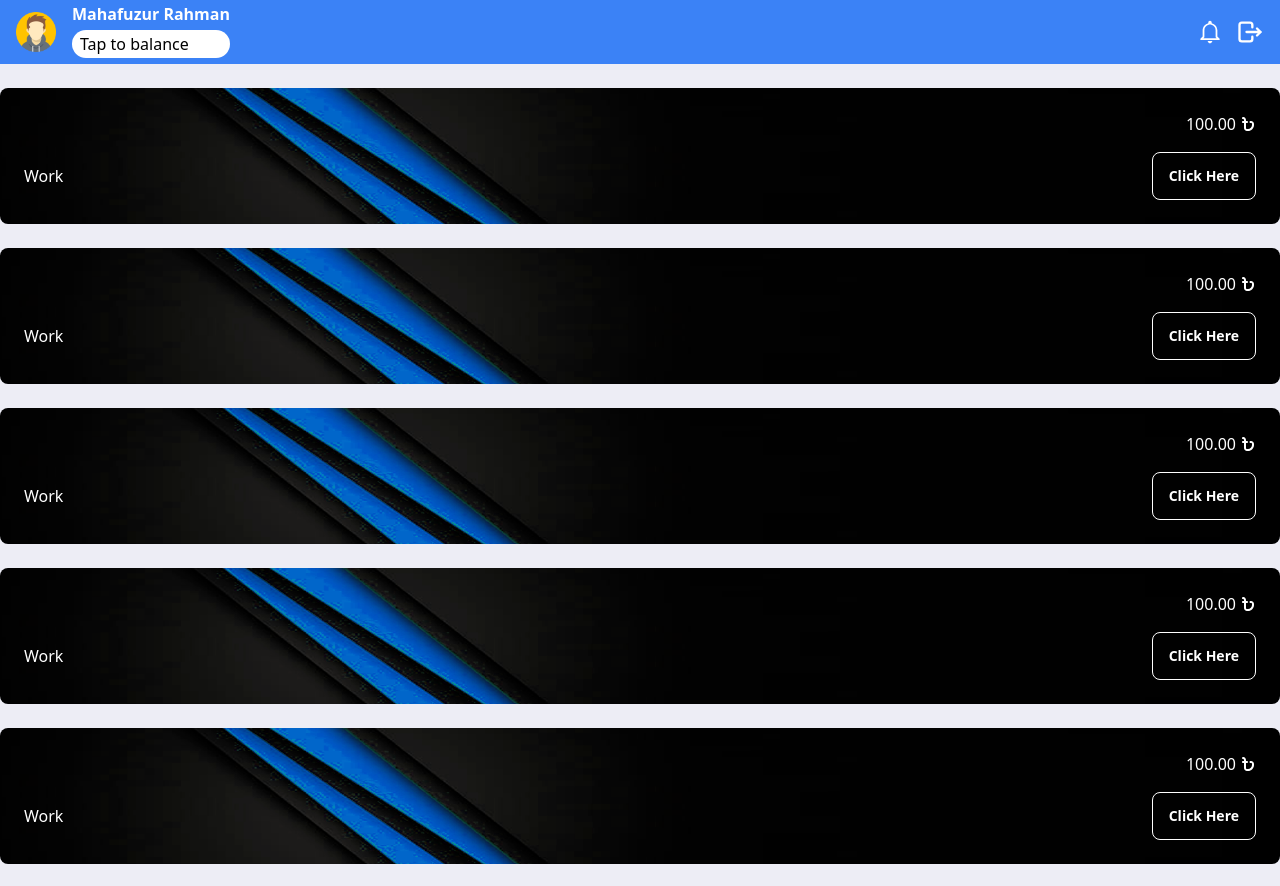
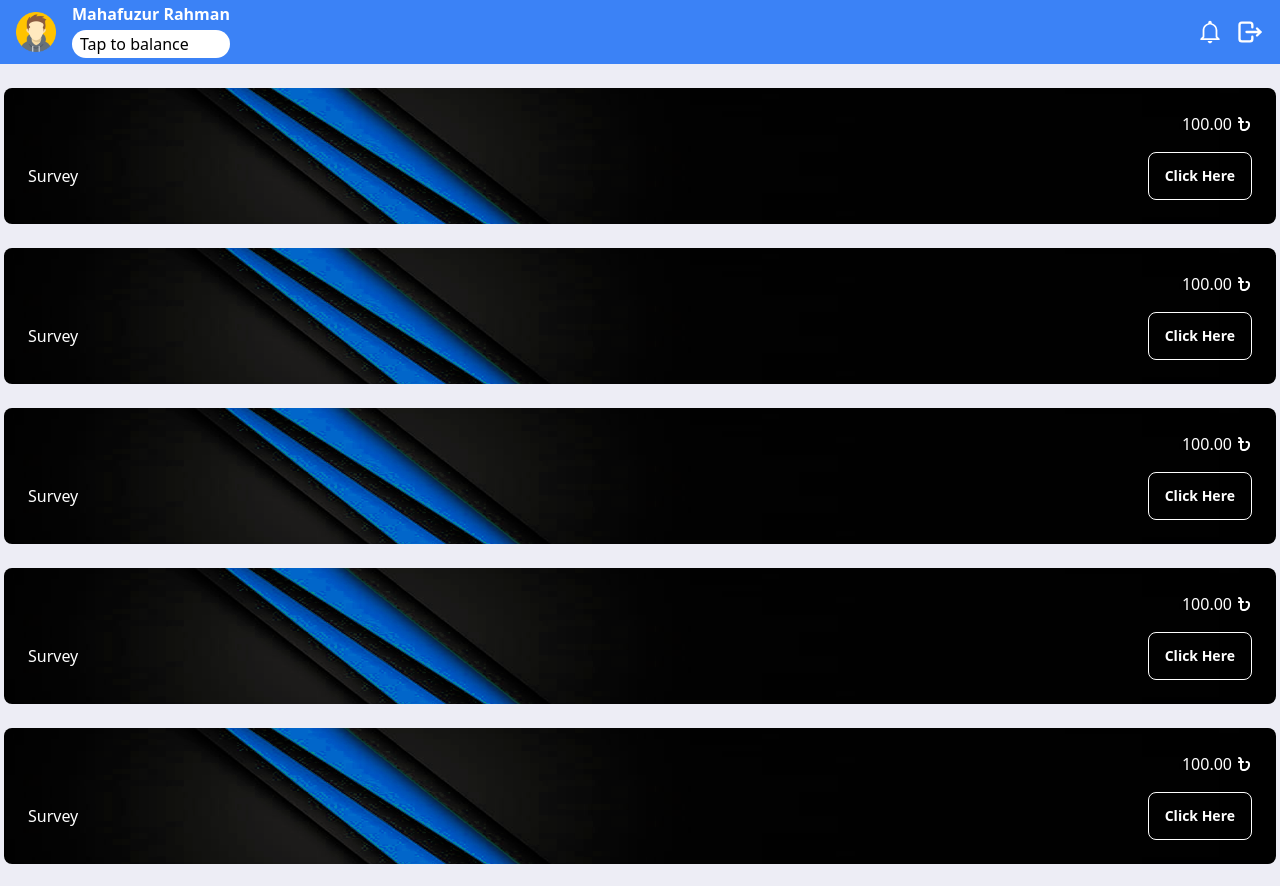
Before and after one commit to Md-Firoz-Mahmud-Nur/0414-Ads-Home, a React (Vite) app: page /myWork in a window 1280 px wide. Shown: the top 886 px of the page. Built offline with nearby package versions, Linux system fonts and the light colour scheme.

Commit message:
Change : Minor Text

```diff
--- a/src/Components/MyWork/MyWork.jsx
+++ b/src/Components/MyWork/MyWork.jsx
@@ -3,74 +3,74 @@ import { FaBangladeshiTakaSign } from "react-icons/fa6";
 const MyWork = () => {
   return (
     <div className="min-h-[calc(100vh-64px)] bg-[#EDEDF5]">
-      <div className="container mx-auto py-6 gap-6 flex flex-col">
+      <div className="container mx-auto flex flex-col gap-6 px-1 py-6">
         {/* card 1 */}
-        <div className="bg-cardBackground flex h-full w-full flex-col gap-4 rounded-lg bg-cover bg-center p-6 text-white">
+        <div className="flex h-full w-full flex-col gap-4 rounded-lg bg-cardBackground bg-cover bg-center p-6 text-white">
           <div className="flex items-center justify-end gap-1">
             100.00 <FaBangladeshiTakaSign />
           </div>
           <div className="flex items-center justify-between">
-            <div>Work</div>
+            <div>Survey</div>
             <button className="btn btn-outline text-white hover:bg-white hover:text-black">
               Click Here
             </button>
           </div>
         </div>
         {/* card 2 */}
-        <div className="bg-cardBackground flex h-full w-full flex-col gap-4 rounded-lg bg-cover bg-center p-6 text-white">
+        <div className="flex h-full w-full flex-col gap-4 rounded-lg bg-cardBackground bg-cover bg-center p-6 text-white">
           <div className="flex items-center justify-end gap-1">
             100.00 <FaBangladeshiTakaSign />
           </div>
           <div className="flex items-center justify-between">
-            <div>Work</div>
+            <div>Survey</div>
             <button className="btn btn-outline text-white hover:bg-white hover:text-black">
               Click Here
             </button>
           </div>
         </div>
         {/* card 3 */}
-        <div className="bg-cardBackground flex h-full w-full flex-col gap-4 rounded-lg bg-cover bg-center p-6 text-white">
+        <div className="flex h-full w-full flex-col gap-4 rounded-lg bg-cardBackground bg-cover bg-center p-6 text-white">
           <div className="flex items-center justify-end gap-1">
             100.00 <FaBangladeshiTakaSign />
           </div>
           <div className="flex items-center justify-between">
-            <div>Work</div>
+            <div>Survey</div>
             <button className="btn btn-outline text-white hover:bg-white hover:text-black">
               Click Here
             </button>
           </div>
         </div>
         {/* card 4 */}
-        <div className="bg-cardBackground flex h-full w-full flex-col gap-4 rounded-lg bg-cover bg-center p-6 text-white">
+        <div className="flex h-full w-full flex-col gap-4 rounded-lg bg-cardBackground bg-cover bg-center p-6 text-white">
           <div className="flex items-center justify-end gap-1">
             100.00 <FaBangladeshiTakaSign />
           </div>
           <div className="flex items-center justify-between">
-            <div>Work</div>
+            <div>Survey</div>
             <button className="btn btn-outline text-white hover:bg-white hover:text-black">
               Click Here
             </button>
           </div>
         </div>
         {/* card 5 */}
-        <div className="bg-cardBackground flex h-full w-full flex-col gap-4 rounded-lg bg-cover bg-center p-6 text-white">
+        <div className="flex h-full w-full flex-col gap-4 rounded-lg bg-cardBackground bg-cover bg-center p-6 text-white">
           <div className="flex items-center justify-end gap-1">
             100.00 <FaBangladeshiTakaSign />
           </div>
           <div className="flex items-center justify-between">
-            <div>Work</div>
+            <div>Survey</div>
             <button className="btn btn-outline text-white hover:bg-white hover:text-black">
               Click Here
             </button>
           </div>
         </div>
         {/* card 6 */}
-        <div className="bg-cardBackground flex h-full w-full flex-col gap-4 rounded-lg bg-cover bg-center p-6 text-white">
+        <div className="flex h-full w-full flex-col gap-4 rounded-lg bg-cardBackground bg-cover bg-center p-6 text-white">
           <div className="flex items-center justify-end gap-1">
             100.00 <FaBangladeshiTakaSign />
           </div>
           <div className="flex items-center justify-between">
-            <div>Work</div>
+            <div>Survey</div>
             <button className="btn btn-outline text-white hover:bg-white hover:text-black">
               Click Here
             </button>
```
Also changed, not shown: src/assets/Bby.jpg (added).
